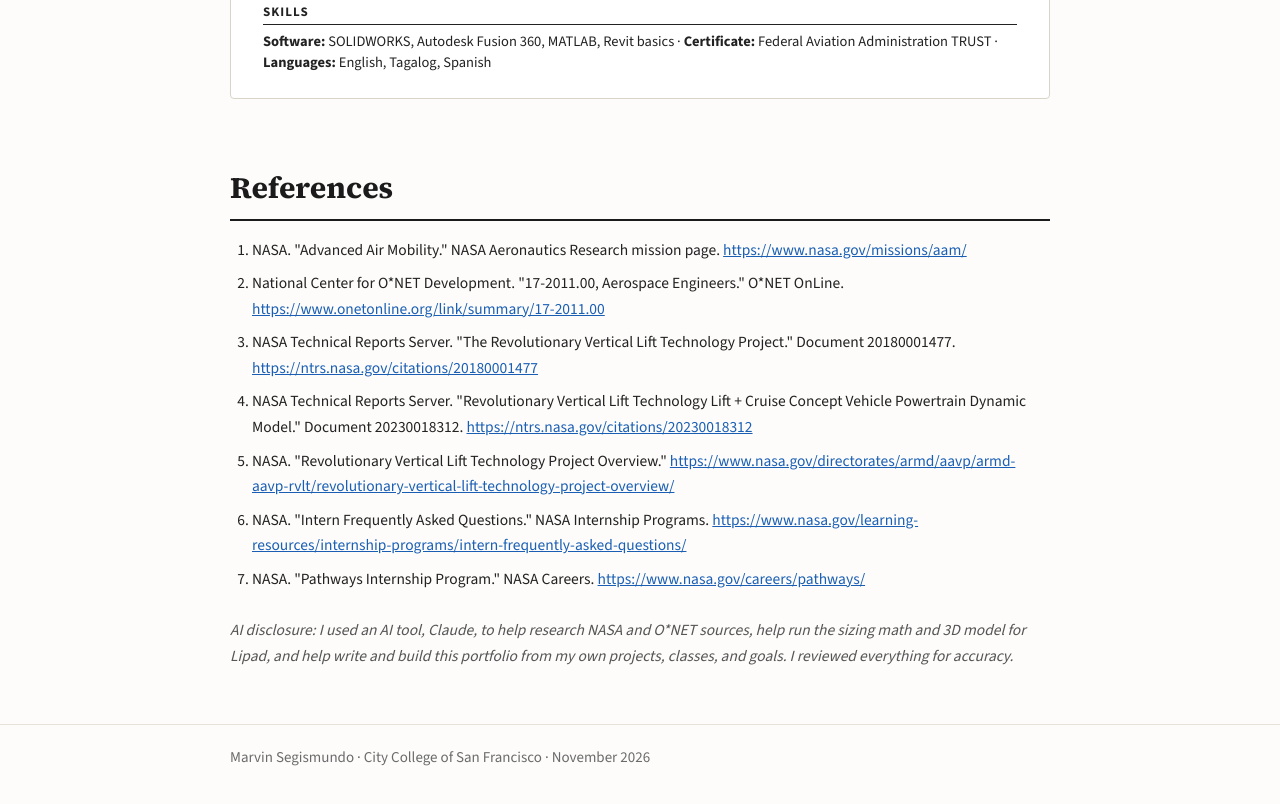
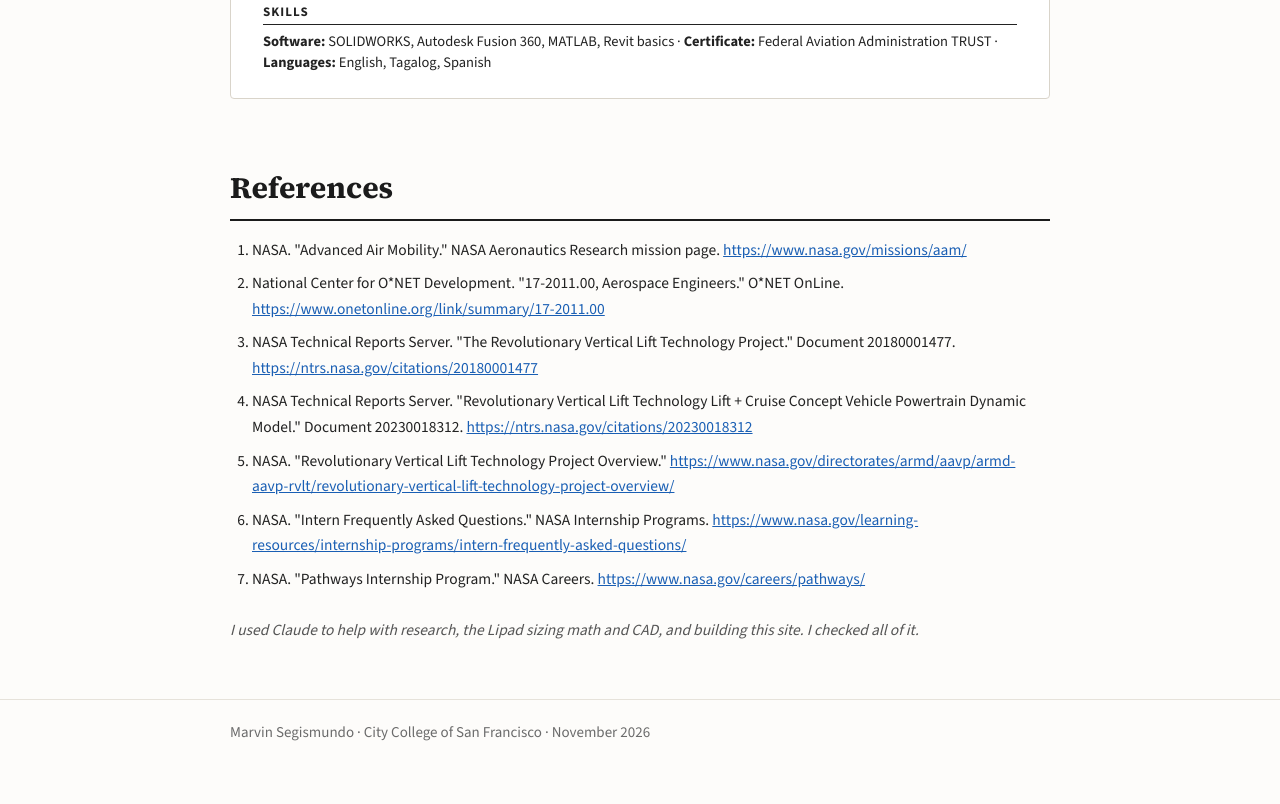
Before and after one commit to them4rt14n/ncas-portfolio, a plain HTML site: page index.html in a window 1280 px wide. Shown: the part 6284-7088 px from the top of the page. Drawn offline with nearby package versions, Linux system fonts and the light colour scheme.

Commit message:
Update index.html

```diff
--- a/index.html
+++ b/index.html
@@ -263,7 +263,7 @@
       <li id="ref6">NASA. "Intern Frequently Asked Questions." NASA Internship Programs. <a href="https://www.nasa.gov/learning-resources/internship-programs/intern-frequently-asked-questions/">https://www.nasa.gov/learning-resources/internship-programs/intern-frequently-asked-questions/</a></li>
       <li id="ref7">NASA. "Pathways Internship Program." NASA Careers. <a href="https://www.nasa.gov/careers/pathways/">https://www.nasa.gov/careers/pathways/</a></li>
     </ol>
-<p class="disclosure">AI disclosure: I used an AI tool, Claude, to help research NASA and O*NET sources, help run the sizing math and 3D model for Lipad, and help write and build this portfolio from my own projects, classes, and goals. I reviewed everything for accuracy.</p>
+<p class="disclosure">I used Claude to help with research, the Lipad sizing math and CAD, and building this site. I checked all of it.</p>
 
 </main>
 
```
